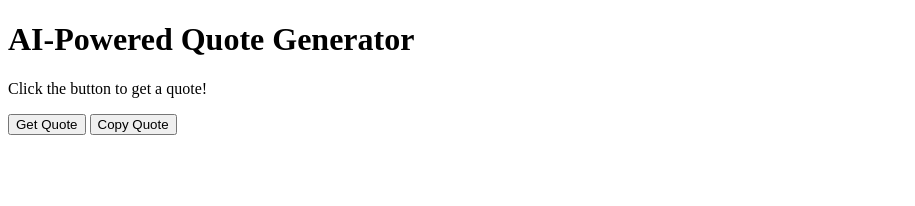
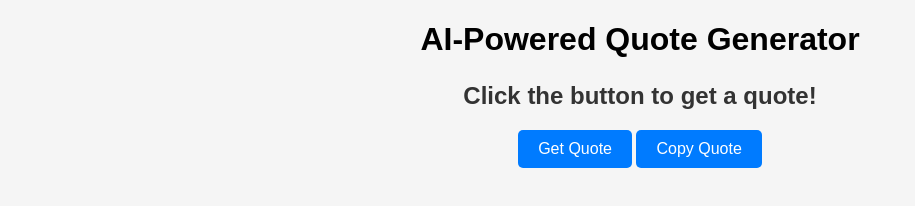
Before and after one commit to Veraeze/Quote-generator, a plain HTML site: page index.html in a window 1280 px wide. Shown: the whole page, without its empty margins (0-915 px from the left). Drawn offline with Linux system fonts and the light colour scheme.

Commit message:
Added css styling

```diff
--- a/index.html
+++ b/index.html
@@ -3,7 +3,7 @@
 <head>
     <meta charset="UTF-8">
     <meta name="viewport" content="width=device-width, initial-scale=1.0">
-    <title>AI-Powered Quote Generator</title>
+    <title>Quote Generator</title>
     <link rel="stylesheet" href="style.css">
 </head>
 <body>
--- a/style.css
+++ b/style.css
@@ -0,0 +1,37 @@
+body {
+    font-family: Arial, Helvetica, sans-serif;
+    background-color: #f5f5f5;
+    text-align: center;
+    margin: 0;
+    padding: 0;
+}
+
+#quote-box {
+    width: 50%;
+    margin: 100px auto;
+    padding: 20px;
+    background-color: white;
+    box-shadow: 0px 4px 10px rgba(0, 0, 0, 0.1);
+    border-radius: 8px;
+}
+
+#quote {
+    font-size: 24px;
+    font-weight: bold;
+    color: #333;
+    margin-bottom: 20px;
+}
+
+button {
+    padding: 10px 20px;
+    font-size: 16px;
+    background-color: #007BFF;
+    color: white;
+    border: none;
+    border-radius: 5px;
+    cursor: pointer;
+}
+
+button:hover {
+    background-color: #0056b3;
+}
```
